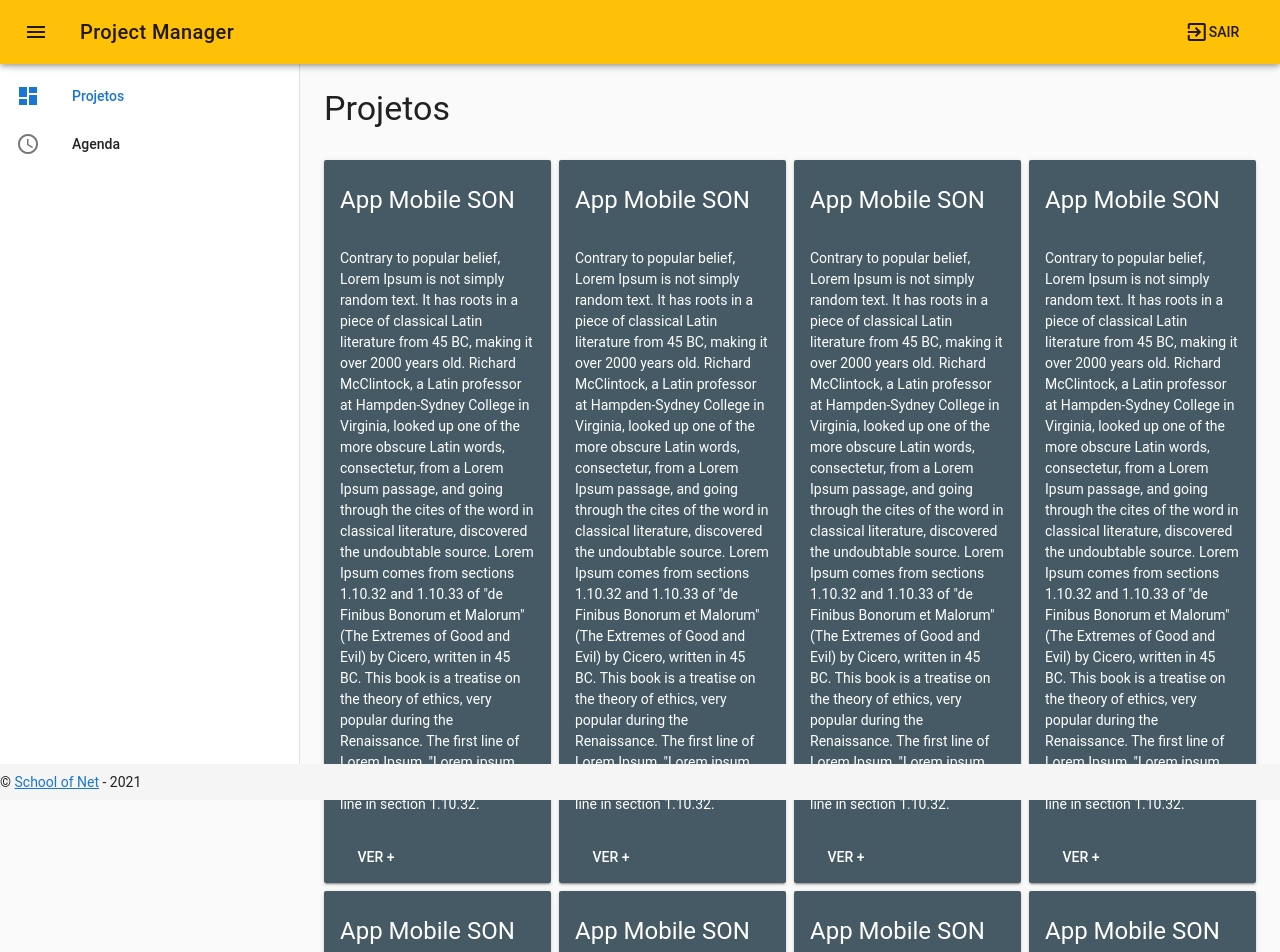
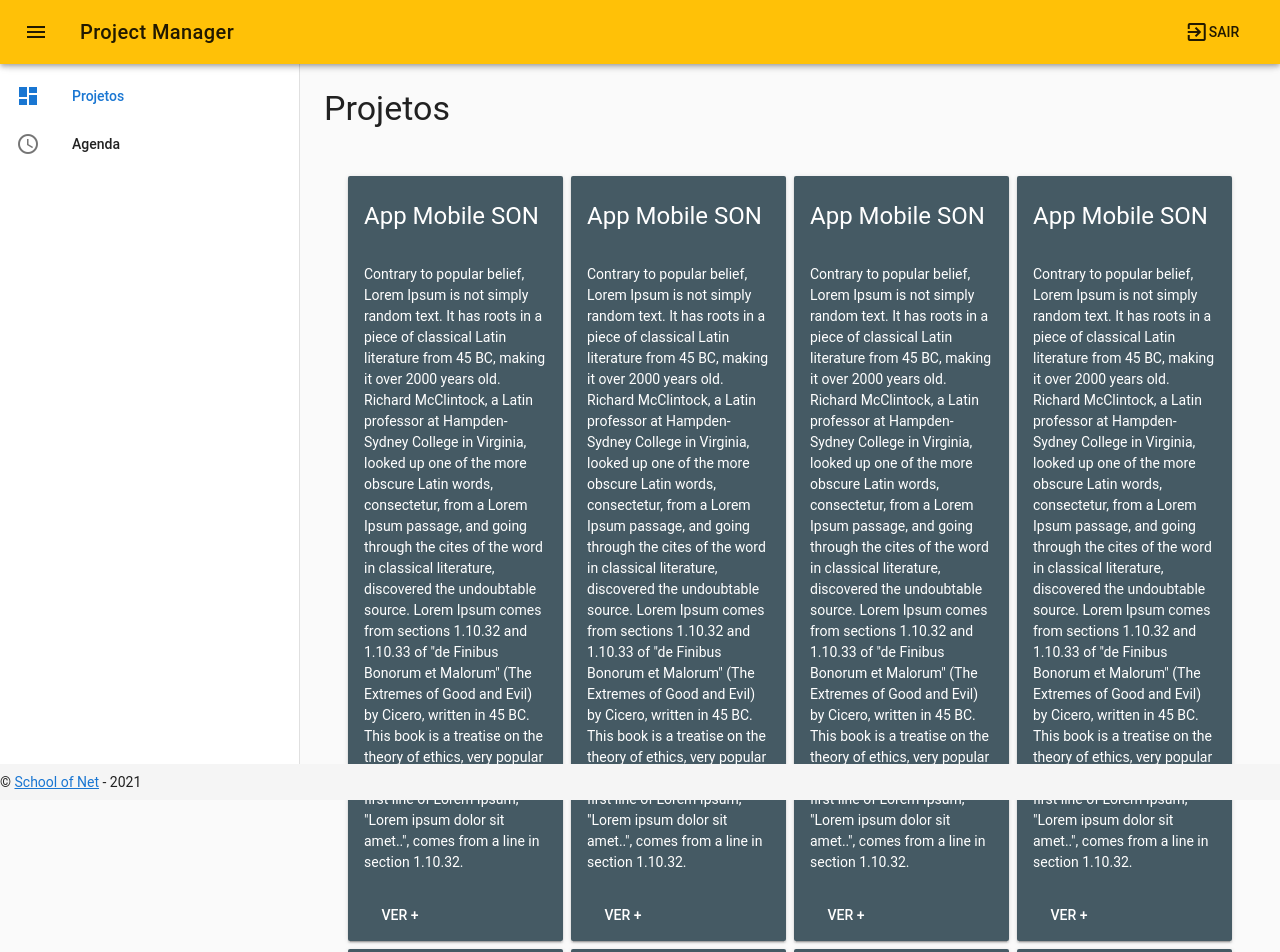
Before and after one commit to jamangueira7/gerenciador-projetos-son, a Vue app in the folder front/: page /#/projects in a window 1280 px wide. Shown: the top 952 px of the page. Built offline with nearby package versions, Linux system fonts and the light colour scheme.

Commit message:
rotas filhas de projects

```diff
--- a/front/src/App.vue
+++ b/front/src/App.vue
@@ -2,7 +2,7 @@
   <v-app>
     <e-header/>
     <v-content>
-      <v-container grid-list-md>
+      <v-container>
         <router-view></router-view>
       </v-container>
     </v-content>
--- a/front/src/components/Projects.vue
+++ b/front/src/components/Projects.vue
@@ -3,19 +3,9 @@
     <v-flex xs12>
       <h2 class="display-1 mb-4">Projetos</h2>
     </v-flex>
-    <v-flex xs3 v-for="n in 9">
-      <v-card color="blue-grey darken-2" class="white--text">
-        <v-card-title primary-title>
-          <div class="headline">App Mobile SON</div>
-        </v-card-title>
-        <v-card-text>
-          Contrary to popular belief, Lorem Ipsum is not simply random text. It has roots in a piece of classical Latin literature from 45 BC, making it over 2000 years old. Richard McClintock, a Latin professor at Hampden-Sydney College in Virginia, looked up one of the more obscure Latin words, consectetur, from a Lorem Ipsum passage, and going through the cites of the word in classical literature, discovered the undoubtable source. Lorem Ipsum comes from sections 1.10.32 and 1.10.33 of "de Finibus Bonorum et Malorum" (The Extremes of Good and Evil) by Cicero, written in 45 BC. This book is a treatise on the theory of ethics, very popular during the Renaissance. The first line of Lorem Ipsum, "Lorem ipsum dolor sit amet..", comes from a line in section 1.10.32.
-        </v-card-text>
-        <v-card-actions>
-          <v-btn flat dark>Ver +</v-btn>
-        </v-card-actions>
-      </v-card>
-    </v-flex>
+    <v-container grid-list-md>
+      <router-view></router-view>
+    </v-container>
 
   </v-layout>
 </template>
--- /dev/null
+++ b/front/src/components/Projects/List.vue
@@ -0,0 +1,17 @@
+<template>
+  <v-layout row wrap>
+    <v-flex xs3 v-for="n in 9" :key="n">
+      <v-card color="blue-grey darken-2" class="white--text">
+        <v-card-title primary-title>
+          <div class="headline">App Mobile SON</div>
+        </v-card-title>
+        <v-card-text>
+          Contrary to popular belief, Lorem Ipsum is not simply random text. It has roots in a piece of classical Latin literature from 45 BC, making it over 2000 years old. Richard McClintock, a Latin professor at Hampden-Sydney College in Virginia, looked up one of the more obscure Latin words, consectetur, from a Lorem Ipsum passage, and going through the cites of the word in classical literature, discovered the undoubtable source. Lorem Ipsum comes from sections 1.10.32 and 1.10.33 of "de Finibus Bonorum et Malorum" (The Extremes of Good and Evil) by Cicero, written in 45 BC. This book is a treatise on the theory of ethics, very popular during the Renaissance. The first line of Lorem Ipsum, "Lorem ipsum dolor sit amet..", comes from a line in section 1.10.32.
+        </v-card-text>
+        <v-card-actions>
+          <v-btn flat dark>Ver +</v-btn>
+        </v-card-actions>
+      </v-card>
+    </v-flex>
+  </v-layout>
+</template>
--- a/front/src/router/index.js
+++ b/front/src/router/index.js
@@ -2,6 +2,7 @@ import Vue from 'vue'
 import Router from 'vue-router'
 import Home from '@/components/Home'
 import Projects from '@/components/Projects'
+import ProjectList from '@/components/Projects/List'
 
 Vue.use(Router);
 
@@ -13,8 +14,13 @@ export default new Router({
     },
     {
       path: '/projects',
-      name: 'Projects',
       component: Projects,
+      children: [
+        {
+          path: '/',
+          component: ProjectList,
+        }
+      ]
     },
   ]
 })
```
Also changed, not shown: 1 other file (tests, documents, lock files or other folders).
